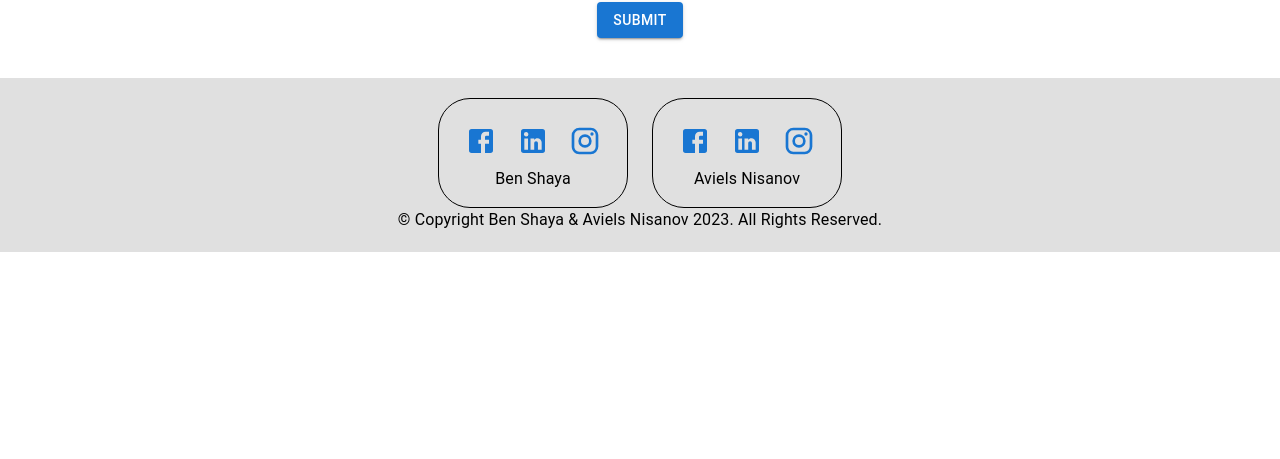
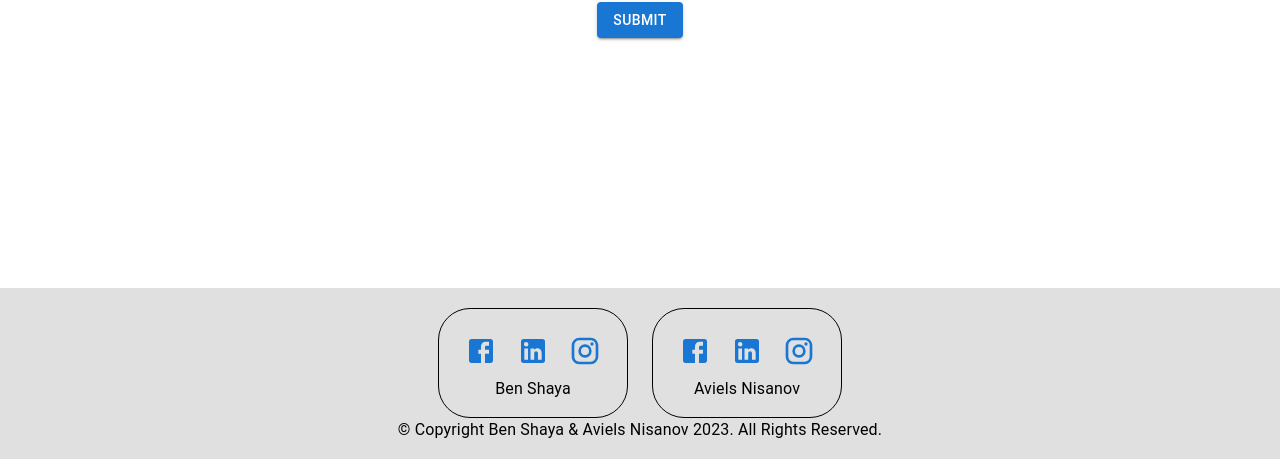
Before and after one commit to Avielnis/FullStack-BlogBox, a React (Create React App) app: page /EditPassword in a window 1280 px wide. Shown: the part 338-797 px from the top of the page. Built offline with nearby package versions, Linux system fonts and the light colour scheme; no server answers.

Commit message:
fix footer

```diff
--- a/src/styles/App.css
+++ b/src/styles/App.css
@@ -164,3 +164,12 @@ textarea {
 .Link0Css {
 
 }
+body {
+    display: flex;
+    flex-direction: column;
+    min-height: 100vh;
+}
+
+#main-content {
+    flex-grow: 1; /* this will take up all available space */
+}
--- a/src/styles/Footer.css
+++ b/src/styles/Footer.css
@@ -4,8 +4,9 @@ footer {
     padding: 20px 0;
     margin-top: 40px;
     font-family: 'Roboto Condensed', sans-serif;
-    position: relative; /* Ensure it stays at the bottom */
-    clear: both; /* Clear any floats */
+    position: absolute; /* Add this line */
+    bottom: 0;         /* Add this line */
+    width: 100%;
 }
 
 footer a {
```
